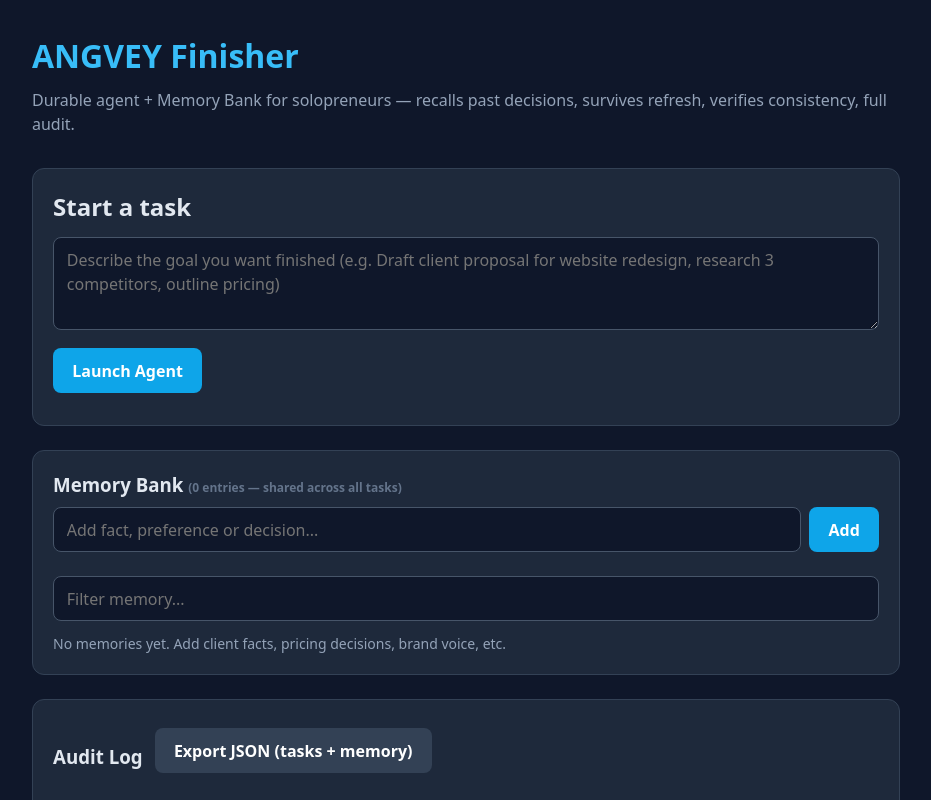
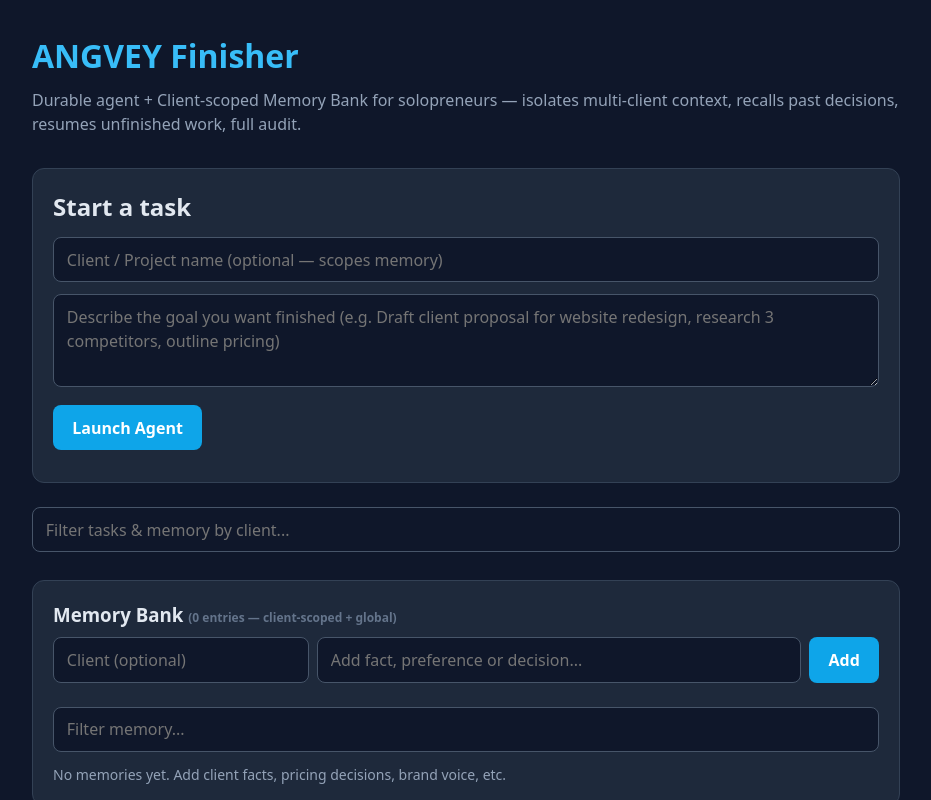
Before and after one commit to lakshay99b-dotcom/angvey-core, a Next.js app: page / in a window 1280 px wide. Shown: the top 800 px of the page, without its empty margins (174-1105 px from the left). Built offline with nearby package versions, Linux system fonts and the light colour scheme.

Commit message:
Day 4: Client-scoped Memory + Unfinished Task Resume for multi-client freelancers

```diff
--- a/app/page.js
+++ b/app/page.js
@@ -2,18 +2,20 @@
 
 import { useState, useEffect } from 'react';
 
-const STORAGE_KEY = 'angvey-finisher-v3';
+const STORAGE_KEY = 'angvey-finisher-v4';
 
 export default function Home() {
   const [goal, setGoal] = useState('');
+  const [client, setClient] = useState('');
   const [tasks, setTasks] = useState([]);
   const [log, setLog] = useState([]);
   const [feedback, setFeedback] = useState({});
   const [memory, setMemory] = useState([]);
   const [newMemory, setNewMemory] = useState('');
+  const [memoryClient, setMemoryClient] = useState('');
   const [memoryFilter, setMemoryFilter] = useState('');
+  const [clientFilter, setClientFilter] = useState('');
 
-  // Load from localStorage on mount
   useEffect(() => {
     try {
       const saved = localStorage.getItem(STORAGE_KEY);
@@ -28,7 +30,6 @@ export default function Home() {
     }
   }, []);
 
-  // Persist on change
   useEffect(() => {
     try {
       localStorage.setItem(STORAGE_KEY, JSON.stringify({ tasks, log, memory }));
@@ -39,31 +40,37 @@ export default function Home() {
 
   const addLog = (msg) => setLog(prev => [`${new Date().toLocaleTimeString()}: ${msg}`, ...prev].slice(0, 50));
 
-  const addMemory = (content, type = 'fact', source = 'manual') => {
+  const addMemory = (content, type = 'fact', source = 'manual', memClient = '') => {
     if (!content.trim()) return;
     const entry = {
       id: Date.now(),
       type,
       content: content.trim(),
+      client: memClient.trim() || null,
       source,
       ts: new Date().toISOString()
     };
     setMemory(prev => [entry, ...prev].slice(0, 100));
-    addLog(`Memory added (${type}): ${content.slice(0, 60)}...`);
+    addLog(`Memory added (${type}${memClient ? ' / ' + memClient : ''}): ${content.slice(0, 60)}...`);
   };
 
-  const recallRelevant = (goalText) => {
+  const recallRelevant = (goalText, taskClient) => {
     const keywords = goalText.toLowerCase().split(/\W+/).filter(w => w.length > 3);
-    return memory.filter(m =>
-      keywords.some(k => m.content.toLowerCase().includes(k))
-    ).slice(0, 5);
+    const clientMatches = memory.filter(m =>
+      m.client && taskClient && m.client.toLowerCase() === taskClient.toLowerCase() &&
+      (keywords.length === 0 || keywords.some(k => m.content.toLowerCase().includes(k)))
+    );
+    const globalMatches = memory.filter(m =>
+      !m.client && (keywords.length === 0 || keywords.some(k => m.content.toLowerCase().includes(k)))
+    );
+    return [...clientMatches, ...globalMatches].slice(0, 6);
   };
 
   const createTask = () => {
     if (!goal.trim()) return;
-    const relevant = recallRelevant(goal);
+    const relevant = recallRelevant(goal, client);
     const steps = [
-      'Recall relevant memory & context',
+      'Recall client-scoped memory & context',
       'Plan atomic actions',
       'Execute draft (research/outline)',
       'Self-verify against memory & quality',
@@ -72,6 +79,7 @@ export default function Home() {
     const newTask = {
       id: Date.now(),
       goal: goal.trim(),
+      client: client.trim() || null,
       steps: steps.map((s, i) => ({
         id: i,
         text: s,
@@ -85,7 +93,7 @@ export default function Home() {
     };
     setTasks(prev => [newTask, ...prev]);
     setGoal('');
-    addLog(`New task started: "${newTask.goal}" | Recalled ${relevant.length} memories`);
+    addLog(`New task started: "${newTask.goal}" ${client ? '(client: ' + client + ')' : ''} | Recalled ${relevant.length} memories`);
     if (relevant.length) addLog(`Recalled: ${relevant.map(r => r.content.slice(0,40)).join('; ')}`);
     setTimeout(() => advanceStep(newTask.id, 0), 700);
   };
@@ -98,10 +106,9 @@ export default function Home() {
         steps[stepIdx].status = 'done';
         steps[stepIdx].ts = new Date().toISOString();
       }
-      // Verifier can flag consistency with memory
-      if (stepIdx === 3 && (t.recalled?.length === 0 || Math.random() > 0.6)) {
+      if (stepIdx === 3 && (t.recalled?.length === 0 || Math.random() > 0.65)) {
         const issue = t.recalled?.length === 0
-          ? 'No prior memory matched — consider adding client facts or decisions'
+          ? 'No prior memory matched for this client — consider adding client facts or decisions'
           : 'Possible inconsistency with past decision — review recommended';
         steps[stepIdx].status = 'issue';
         return {
@@ -144,7 +151,7 @@ export default function Home() {
     setTasks(prev => prev.map(t => {
       if (t.id !== taskId) return t;
       const decision = `Completed "${t.goal}"${note ? ' with note: ' + note.slice(0, 100) : ''}`;
-      addMemory(decision, 'decision', `task-${taskId}`);
+      addMemory(decision, 'decision', `task-${taskId}`, t.client || '');
       return {
         ...t,
         status: 'completed',
@@ -154,6 +161,23 @@ export default function Home() {
     }));
     addLog(`Task ${taskId} approved${note ? ' with note: ' + note.slice(0, 80) : ''} and marked complete`);
     setFeedback(prev => ({ ...prev, [taskId]: '' }));
+  };
+
+  const resumeTask = (taskId) => {
+    setTasks(prev => prev.map(t => {
+      if (t.id !== taskId || t.status === 'completed') return t;
+      const runningIdx = t.steps.findIndex(s => s.status === 'running' || s.status === 'issue');
+      const nextIdx = runningIdx >= 0 ? runningIdx : t.steps.findIndex(s => s.status === 'pending');
+      if (nextIdx >= 0) {
+        const steps = [...t.steps];
+        steps[nextIdx].status = 'running';
+        steps[nextIdx].ts = new Date().toISOString();
+        addLog(`Resumed task ${taskId} at step ${nextIdx + 1}`);
+        setTimeout(() => advanceStep(taskId, nextIdx), 500);
+        return { ...t, steps, status: 'in_progress' };
+      }
+      return t;
+    }));
   };
 
   const exportCompleted = () => {
@@ -168,17 +192,28 @@ export default function Home() {
     addLog(`Exported ${completed.length} completed tasks + memory bank`);
   };
 
+  const uniqueClients = [...new Set(memory.map(m => m.client).filter(Boolean).concat(tasks.map(t => t.client).filter(Boolean)))];
+
+  const unfinished = tasks.filter(t => t.status !== 'completed');
+  const filteredTasks = tasks.filter(t => !clientFilter || (t.client && t.client.toLowerCase().includes(clientFilter.toLowerCase())) || !t.client);
+
   const filteredMemory = memory.filter(m =>
-    !memoryFilter || m.content.toLowerCase().includes(memoryFilter.toLowerCase()) || m.type.includes(memoryFilter.toLowerCase())
+    (!memoryFilter || m.content.toLowerCase().includes(memoryFilter.toLowerCase()) || m.type.includes(memoryFilter.toLowerCase())) &&
+    (!clientFilter || (m.client && m.client.toLowerCase().includes(clientFilter.toLowerCase())) || !m.client)
   );
 
   return (
     <div className="container">
       <h1>ANGVEY Finisher</h1>
-      <p className="subtitle">Durable agent + Memory Bank for solopreneurs — recalls past decisions, survives refresh, verifies consistency, full audit.</p>
+      <p className="subtitle">Durable agent + Client-scoped Memory Bank for solopreneurs — isolates multi-client context, recalls past decisions, resumes unfinished work, full audit.</p>
 
       <div className="card">
         <h2 style={{marginBottom: '0.75rem'}}>Start a task</h2>
+        <input
+          placeholder="Client / Project name (optional — scopes memory)"
+          value={client}
+          onChange={e => setClient(e.target.value)}
+        />
         <textarea
           rows={3}
           placeholder="Describe the goal you want finished (e.g. Draft client proposal for website redesign, research 3 competitors, outline pricing)"
@@ -188,9 +223,30 @@ export default function Home() {
         <button onClick={createTask}>Launch Agent</button>
       </div>
 
-      {tasks.map(task => (
+      {unfinished.length > 0 && (
+        <div className="card">
+          <h3 style={{marginBottom: '0.5rem'}}>Unfinished / Resume Queue <span className="small">({unfinished.length} open)</span></h3>
+          {unfinished.map(t => (
+            <div key={t.id} className="small" style={{marginBottom: '0.5rem', display: 'flex', justifyContent: 'space-between', alignItems: 'center'}}>
+              <span>{t.goal.slice(0, 70)}{t.client ? ` [${t.client}]` : ''} — {t.status.replace('_', ' ')}</span>
+              {t.status !== 'completed' && <button className="secondary" style={{padding: '0.3rem 0.6rem', fontSize: '0.75rem'}} onClick={() => resumeTask(t.id)}>Resume</button>}
+            </div>
+          ))}
+        </div>
+      )}
+
+      <div style={{marginBottom: '1rem'}}>
+        <input
+          placeholder="Filter tasks & memory by client..."
+          value={clientFilter}
+          onChange={e => setClientFilter(e.target.value)}
+        />
+      </div>
+
+      {filteredTasks.map(task => (
         <div key={task.id} className="card">
           <strong>{task.goal}</strong>
+          {task.client && <span className="small" style={{marginLeft: '0.5rem', color: '#38bdf8'}}>[{task.client}]</span>}
           <div style={{margin: '0.5rem 0', fontSize: '0.875rem', color: '#94a3b8'}}>
             Status: {task.status.replace('_', ' ')}
             {task.recalled && task.recalled.length > 0 && (
@@ -231,15 +287,22 @@ export default function Home() {
       ))}
 
       <div className="card">
-        <h3 style={{marginBottom: '0.5rem'}}>Memory Bank <span className="small">({memory.length} entries — shared across all tasks)</span></h3>
+        <h3 style={{marginBottom: '0.5rem'}}>Memory Bank <span className="small">({memory.length} entries — client-scoped + global)</span></h3>
         <div style={{display: 'flex', gap: '0.5rem', marginBottom: '0.75rem'}}>
+          <input
+            placeholder="Client (optional)"
+            value={memoryClient}
+            onChange={e => setMemoryClient(e.target.value)}
+            style={{flex: 1}}
+          />
           <input
             placeholder="Add fact, preference or decision..."
             value={newMemory}
             onChange={e => setNewMemory(e.target.value)}
-            onKeyDown={e => e.key === 'Enter' && (addMemory(newMemory), setNewMemory(''))}
+            onKeyDown={e => e.key === 'Enter' && (addMemory(newMemory, 'fact', 'manual', memoryClient), setNewMemory(''), setMemoryClient(''))}
+            style={{flex: 2}}
           />
-          <button onClick={() => { addMemory(newMemory); setNewMemory(''); }}>Add</button>
+          <button onClick={() => { addMemory(newMemory, 'fact', 'manual', memoryClient); setNewMemory(''); setMemoryClient(''); }}>Add</button>
         </div>
         <input
           placeholder="Filter memory..."
@@ -251,7 +314,8 @@ export default function Home() {
           {filteredMemory.length === 0 ? <div>No memories yet. Add client facts, pricing decisions, brand voice, etc.</div> :
             filteredMemory.map(m => (
               <div key={m.id} className="small" style={{marginBottom: '0.35rem'}}>
-                <span style={{color: m.type === 'decision' ? '#4ade80' : '#38bdf8'}}>[{m.type}]</span> {m.content}
+                <span style={{color: m.type === 'decision' ? '#4ade80' : '#38bdf8'}}>[{m.type}]</span>
+                {m.client && <span style={{color: '#a78bfa'}}> [{m.client}]</span>} {m.content}
                 <span style={{color: '#64748b'}}> · {new Date(m.ts).toLocaleDateString()}</span>
               </div>
             ))
```
Also changed, not shown: 1 other file (tests, documents, lock files or other folders).
